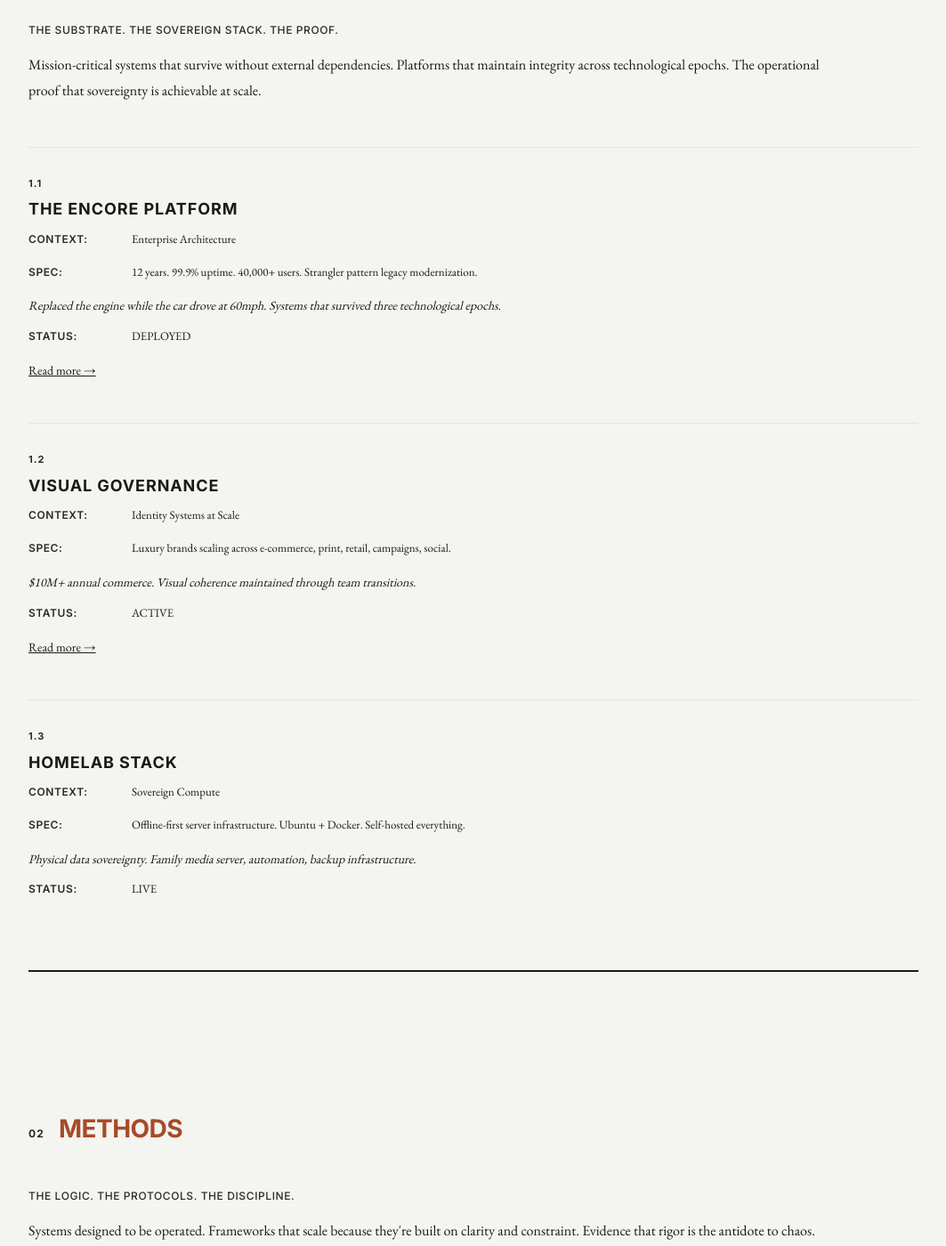
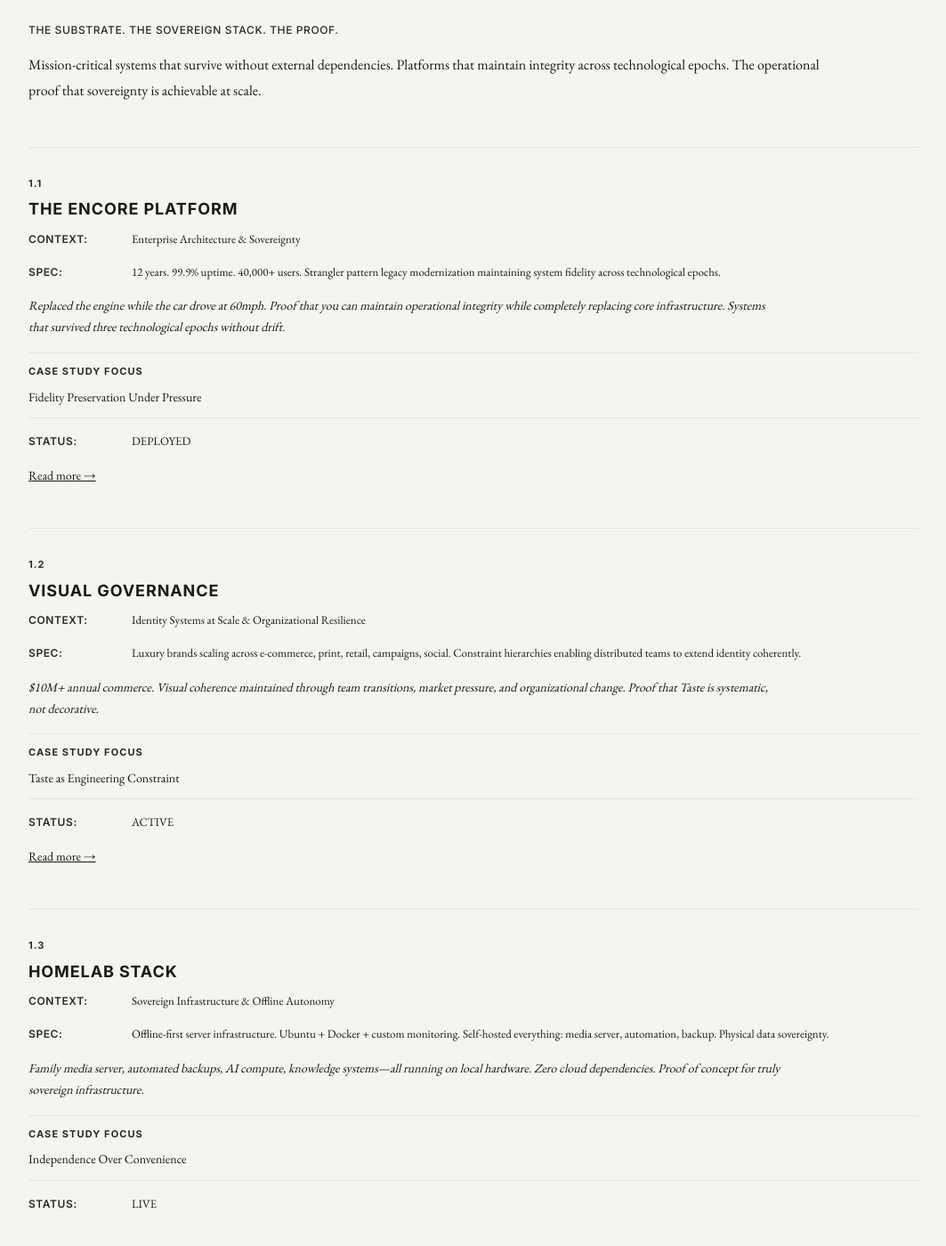
Before and after one commit to PeterSalvato/petersalvato-constellation, a Jekyll site: the page built from index.md, in a window 1280 px wide and 1400 px high, scrolled down 2716 px. Shown: the whole window at 89% size, without its empty margins (108-1171 px from the left). Built offline with Jekyll 4.4.1, drawn with Linux system fonts in a browser that asks for light colours; some of the changed text lies outside the part shown.

Commit message:
refactor: rewrite all artifacts as strategic case studies
Reframe all 9 artifacts to position as proof-of-concept for sovereignty thesis:

INFRASTRUCTURE:
- Encore Platform: 'Fidelity Preservation Under Pressure'
- Visual Governance: 'Taste as Engineering Constraint'
- Homelab Stack: 'Independence Over Convenience'

METHODS:
- Savepoint Protocol: 'Fidelity Preservation in Teams'
- Order of the Ætherwright: 'Systems Survive When Built for Change'
- Modernist Homestead: 'Constraints Drive Quality'

DESIGN:
- New City: 'Resilience is Designable'
- Visual Systems Research: 'Taste Scales Through Constraints'
- Math on Tape: 'Cognition Through Design'

Each artifact now includes:
- Strategic context focusing on thesis relevance
- Comprehensive case study focus explaining what the work proves
- Language emphasizing sovereignty, fidelity, and rigor

Projects become proof-of-concept for the Cognitive Exoskeleton thesis.
They prove the thesis works in practice across infrastructure, methods, and design.

Updated systemworks.html template to render case_study_focus prominently
alongside artifact specs, results, and status.

Co-Authored-By: Claude Haiku 4.5 <noreply@anthropic.com>

```diff
--- a/_data/index.yml
+++ b/_data/index.yml
@@ -27,26 +27,29 @@ domains:
     artifacts:
       - id: "1.1"
         title: "THE ENCORE PLATFORM"
-        context: "Enterprise Architecture"
-        spec: "12 years. 99.9% uptime. 40,000+ users. Strangler pattern legacy modernization."
-        result: "Replaced the engine while the car drove at 60mph. Systems that survived three technological epochs."
+        context: "Enterprise Architecture & Sovereignty"
+        spec: "12 years. 99.9% uptime. 40,000+ users. Strangler pattern legacy modernization maintaining system fidelity across technological epochs."
+        result: "Replaced the engine while the car drove at 60mph. Proof that you can maintain operational integrity while completely replacing core infrastructure. Systems that survived three technological epochs without drift."
         status: "DEPLOYED"
         link: "/evidence/the-encore-platform"
+        case_study_focus: "Fidelity Preservation Under Pressure"
 
       - id: "1.2"
         title: "VISUAL GOVERNANCE"
-        context: "Identity Systems at Scale"
-        spec: "Luxury brands scaling across e-commerce, print, retail, campaigns, social."
-        result: "$10M+ annual commerce. Visual coherence maintained through team transitions."
+        context: "Identity Systems at Scale & Organizational Resilience"
+        spec: "Luxury brands scaling across e-commerce, print, retail, campaigns, social. Constraint hierarchies enabling distributed teams to extend identity coherently."
+        result: "$10M+ annual commerce. Visual coherence maintained through team transitions, market pressure, and organizational change. Proof that Taste is systematic, not decorative."
         status: "ACTIVE"
         link: "/evidence/visual-governance"
+        case_study_focus: "Taste as Engineering Constraint"
 
       - id: "1.3"
         title: "HOMELAB STACK"
-        context: "Sovereign Compute"
-        spec: "Offline-first server infrastructure. Ubuntu + Docker. Self-hosted everything."
-        result: "Physical data sovereignty. Family media server, automation, backup infrastructure."
+        context: "Sovereign Infrastructure & Offline Autonomy"
+        spec: "Offline-first server infrastructure. Ubuntu + Docker + custom monitoring. Self-hosted everything: media server, automation, backup. Physical data sovereignty."
+        result: "Family media server, automated backups, AI compute, knowledge systems—all running on local hardware. Zero cloud dependencies. Proof of concept for truly sovereign infrastructure."
         status: "LIVE"
+        case_study_focus: "Independence Over Convenience"
 
   - id: "02"
     name: "METHODS"
@@ -64,14 +67,16 @@ domains:
         spoke_id: "savepoint"
         spoke_external_url: "https://savepoint.systems"
         hub_context: "Proof of Fidelity Preservation in distributed teams and context management at scale."
+        case_study_focus: "Fidelity Preservation in Teams"
 
       - id: "2.2"
         title: "ORDER OF THE ÆTHERWRIGHT"
-        context: "Systems Doctrine"
-        spec: "Three pillars: Clarity, Consistency, Coherence. Discipline for designing intangible systems."
-        result: "Systems that survive organizational change because they're built to be maintained."
+        context: "Systems Doctrine & Organizational Design"
+        spec: "Three pillars: Clarity, Consistency, Coherence. Discipline for designing intangible systems that survive organizational pressure."
+        result: "Framework for building systems that scale without drift. Used by early-stage founders and design leaders to architect culture and infrastructure simultaneously."
         status: "ACTIVE"
         link: "/protocols/order-of-the-aetherwright"
+        case_study_focus: "Systems Survive When Built for Change"
 
       - id: "2.3"
         title: "MODERNIST HOMESTEAD"
@@ -83,6 +88,7 @@ domains:
         spoke_id: "tasteonomy"
         spoke_external_url: "https://tasteonomy.com"
         hub_context: "A stress-test of software versioning logic and constraint systems applied to biological recipes."
+        case_study_focus: "Constraints Drive Quality"
 
   - id: "03"
     name: "DESIGN"
@@ -92,27 +98,30 @@ domains:
     artifacts:
       - id: "3.1"
         title: "NEW CITY"
-        context: "Narrative Simulation"
-        spec: "40+ entity graph stress-testing infrastructure collapse. What happens when systems fail?"
-        result: "Operational architecture expressed as narrative. Infrastructure under pressure."
+        context: "Narrative Simulation & Systems Under Pressure"
+        spec: "40+ entity graph stress-testing infrastructure collapse. Modeling: What happens when systems fail? How do humans respond? What breaks first?"
+        result: "Operational architecture expressed as interactive narrative. Research into how systems maintain integrity under pressure. Foundation for understanding resilience in design."
         status: "IN DEVELOPMENT"
         link: "/labs/new-city"
+        case_study_focus: "Resilience is Designable"
 
       - id: "3.2"
         title: "VISUAL SYSTEMS RESEARCH"
-        context: "Design Operations"
-        spec: "How visual systems survive team growth and organizational drift."
-        result: "Constraint hierarchies that let distributed teams extend identity coherently."
+        context: "Design Operations & Organizational Scaling"
+        spec: "How visual systems survive team growth and organizational drift. Constraint hierarchies. Distributed autonomy. Typographic governance."
+        result: "Framework for teams to extend design coherence without centralized control. Proof that 'Taste' can be systematized for scale."
         status: "ONGOING"
         link: "/labs/visual-systems"
+        case_study_focus: "Taste Scales Through Constraints"
 
       - id: "3.3"
         title: "MATH ON TAPE"
-        context: "Educational"
-        spec: "Tactile mathematics. Making abstract concepts physically graspable through interaction."
-        result: "Live environment used as primary teaching tool for mathematically curious audiences."
+        context: "Tangible Cognition & Educational Design"
+        spec: "Tactile mathematics. Making abstract concepts physically graspable through interaction. Converting symbolic representation into sensory experience."
+        result: "Live environment used as primary teaching tool. Proof that understanding deepens when systems map to multiple cognitive channels."
         status: "LIVE"
         link: "/labs/math-on-tape"
+        case_study_focus: "Cognition Through Design"
 
 contact:
   email: "peter@petersalvato.com"
--- a/_layouts/systemworks.html
+++ b/_layouts/systemworks.html
@@ -354,6 +354,13 @@
 
                         <p class="artifact-result">{{ artifact.result }}</p>
 
+                        {% if artifact.case_study_focus %}
+                        <div class="artifact-case-study-focus" style="margin: 16px 0; padding: 12px 0; border-top: 1px solid #E5E5E0; border-bottom: 1px solid #E5E5E0;">
+                          <p style="font-family: 'Inter', sans-serif; font-size: 11px; font-weight: 700; letter-spacing: 0.1em; text-transform: uppercase; color: #2A2A2A; margin-bottom: 8px;">Case Study Focus</p>
+                          <p style="font-family: 'EB Garamond', Georgia, serif; font-size: 14px; line-height: 1.6; color: #1A1A1A;">{{ artifact.case_study_focus }}</p>
+                        </div>
+                        {% endif %}
+
                         <div class="artifact-meta">
                             <div class="artifact-meta-label">Status:</div>
                             <div class="artifact-meta-value">{{ artifact.status }}</div>
```
